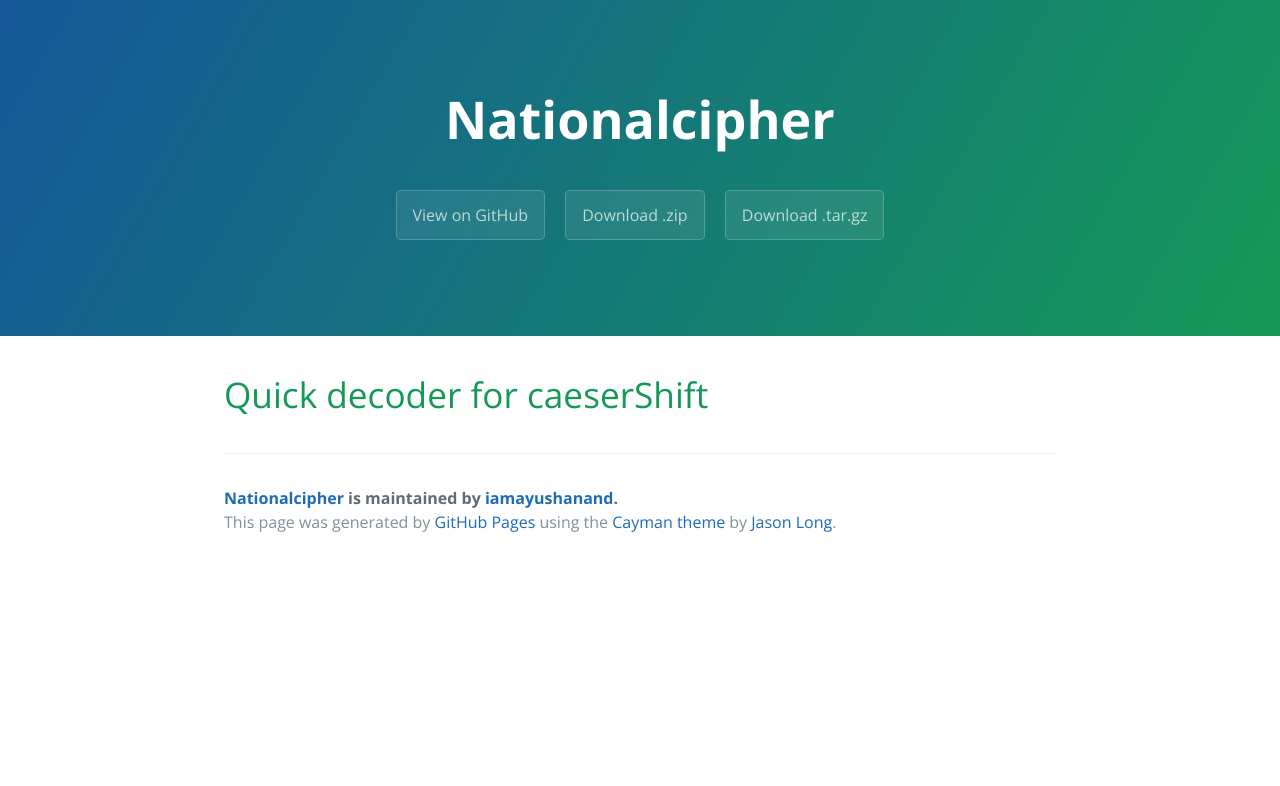
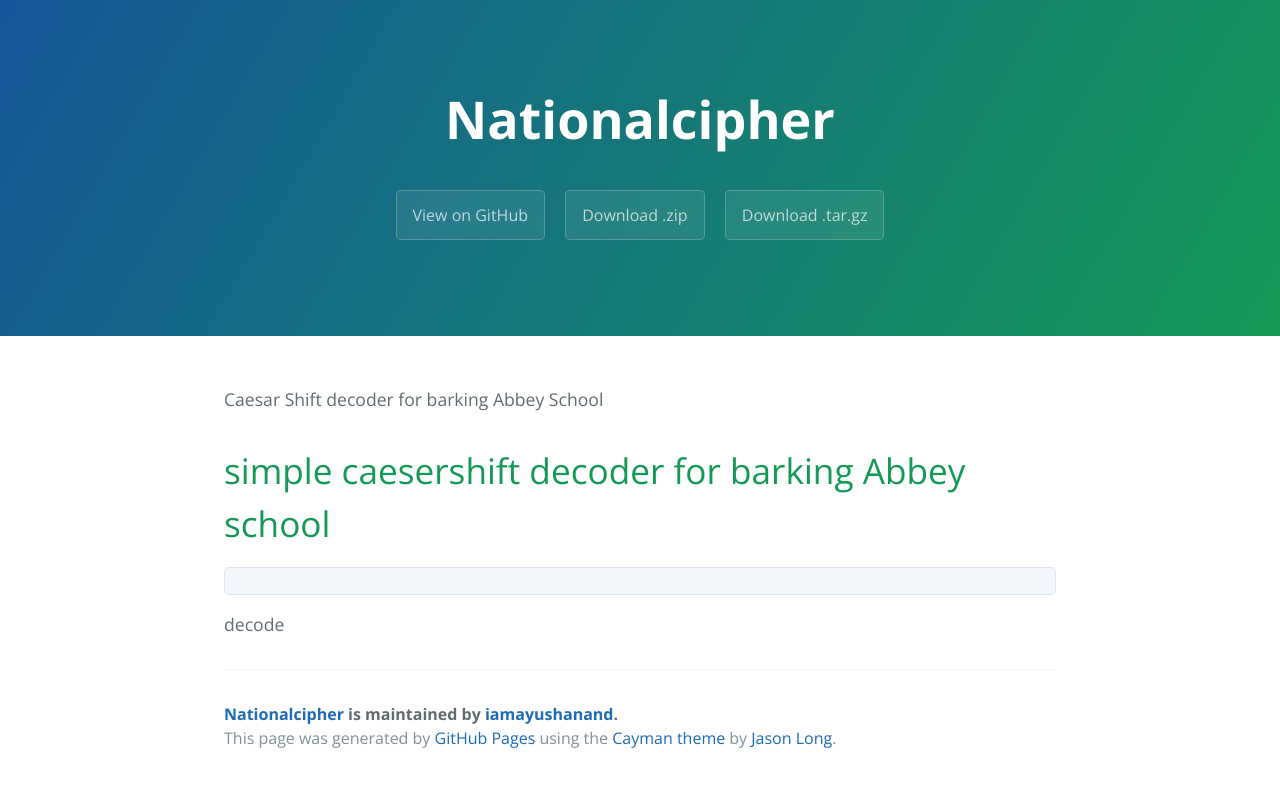
Before and after one commit to iamayushanand/NationalCipher, a plain HTML site: page index.html in a window 1280 px wide. Drawn offline with nearby package versions, Linux system fonts and the light colour scheme.

Commit message:
Create gh-pages branch via GitHub

```diff
--- a/index.html
+++ b/index.html
@@ -19,8 +19,16 @@
     </section>
 
     <section class="main-content">
-      <h1>
-<a id="quick-decoder-for-caesershift" class="anchor" href="#quick-decoder-for-caesershift" aria-hidden="true"><span class="octicon octicon-link"></span></a>Quick decoder for caeserShift</h1>
+      <p></p>Caesar Shift decoder for barking Abbey School
+
+<h1>
+<a id="simple-caesershift-decoder-for-barking-abbey-school" class="anchor" href="#simple-caesershift-decoder-for-barking-abbey-school" aria-hidden="true"><span class="octicon octicon-link"></span></a>simple caesershift decoder for barking Abbey school</h1>
+
+<p></p><pre id="x"></pre>
+
+
+ decode<br>
+
 
       <footer class="site-footer">
         <span class="site-footer-owner"><a href="https://github.com/iamayushanand/NationalCipher">Nationalcipher</a> is maintained by <a href="https://github.com/iamayushanand">iamayushanand</a>.</span>
--- a/params.json
+++ b/params.json
@@ -1 +1 @@
-{"name":"Nationalcipher","tagline":"","body":"#Quick decoder for caeserShift","google":"","note":"Don't delete this file! It's used internally to help with page regeneration."}
+{"name":"Nationalcipher","tagline":"","body":"<html><head><title>Caesar Shift decoder for barking Abbey School</title></head>\r\n<H1>simple caesershift decoder for barking Abbey school</H1>\r\n<body><pre id='x'></pre>\r\n<textArea id=\"input\" placeholder=\"input here\"></textArea>\r\n<textArea id=\"key\" placeholder=\"key here\"></textArea>\r\n <button onclick=\"disp(trans(document.getElementById('input').value,parseInt(document.getElementById('key').value)))\">decode</button>    \r\n<script type=\"application/javascript\">\r\nfunction disp(x) {\r\n\tvar e = document.createTextNode(x + '\\n');\r\n\tdocument.getElementById('x').appendChild(e);\r\n}\r\n \r\nfunction trans(msg, rot) {\r\n\treturn msg.replace(/([a-z])/ig,\r\n\t\tfunction($1) {\r\n\t\t\tvar c = $1.charCodeAt(0);\r\n\t\t\treturn String.fromCharCode(\r\n\t\t\t\tc >= 97 ? (c + rot + 26 - 97) % 26 + 97\r\n\t\t\t\t\t: (c + rot + 26 - 65) % 26 + 65);\r\n\t\t});\r\n}\r\n \r\n\r\n</script></body></html>","google":"","note":"Don't delete this file! It's used internally to help with page regeneration."}
```
